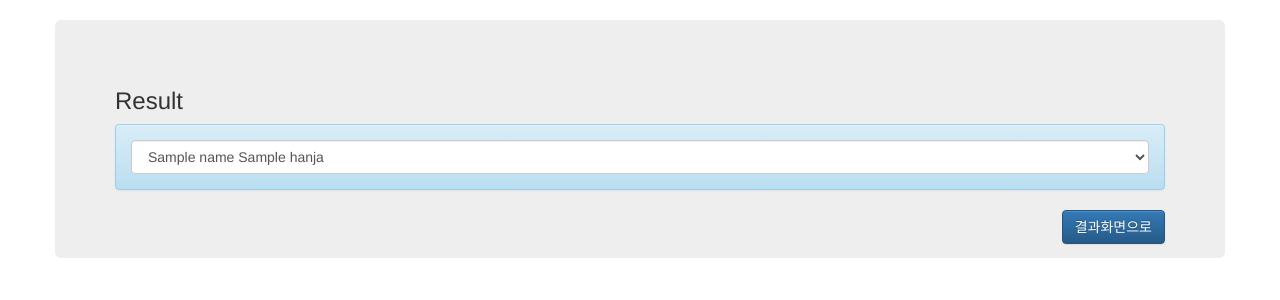
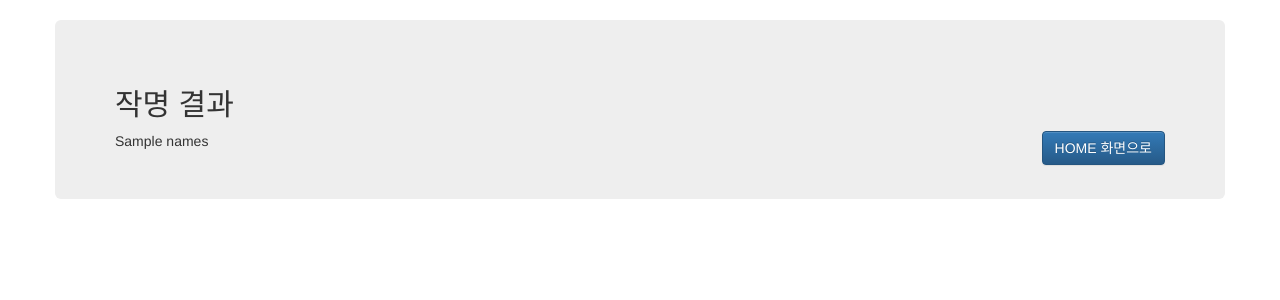
Before and after one commit to byung-u/EdenNaming, a Django app: template namingworks/namingworks/templates/naming_result.html in a window 1280 px wide. Shown: the part 52-352 px from the top of the page. Run offline with Django 3.2, Linux system fonts and the light colour scheme; the template is opened without the code that fills it: most values are stand-ins (such as "Sample title", 1, 10 or a date in 2020); some libraries are stand-ins or nearby versions.

Commit message:
FIX result page

```diff
--- a/namingworks/namingworks/templates/naming_result.html
+++ b/namingworks/namingworks/templates/naming_result.html
@@ -9,25 +9,17 @@
 {% endwith %}
 
 {% block content %}
+
 <div class="container">
     <div class="row row-offcanvas row-offcanvas-right">
         <div class="jumbotron">
-            <h3>Result</h3>
-            <div class="alert alert-info" role="alert">
-                <select id="id_construction_type" name="construction_type" class="form-control input-md">
-                    {% for hanja, name in names.items %}
-                    <option value="{{ hanja }}"{% if hanja == value %} selected {% endif %}>
-                    {{ name }}   {{ hanja }}
-                    </option>
-                    {% endfor %}
-                </select>
-
-
+            <div class="bs-callout bs-callout-warning">
+                <h2>작명 결과</h2>
             </div>
-                    <a href="{% url "index" %}" style='float:right; clear:right;' class="btn btn-large btn-primary">결과화면으로</a>
+            {{ names|safe}}
+            <a href="{% url "index" %}" style='float:right; clear:right;' class="btn btn-large btn-primary">HOME 화면으로</a>
         </div>
     </div>
 </div>
-
 {% endblock %}
 {% endblock %}
```
